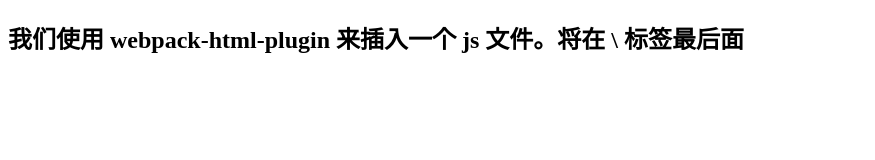
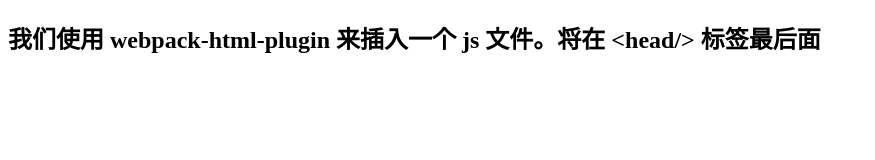
Before and after one commit to webSH/webpack02_WP4, a website built with webpack: page public/index.html in a window 1280 px wide. Shown: the whole page, without its empty margins (0-875 px from the left). Built offline with nearby package versions, Linux system fonts and the light colour scheme.

Commit message:
html &lt;< &gt;>

```diff
--- a/public/index.html
+++ b/public/index.html
@@ -7,6 +7,6 @@
 	<title>静态 html 模板文件</title>
 </head>
 <body>
-	<h2>我们使用 webpack-html-plugin 来插入一个 js 文件。将在 \<head\> 标签最后面</h2>
+	<h2>我们使用 webpack-html-plugin 来插入一个 js 文件。将在 &lt;head/&gt; 标签最后面</h2>
 </body>
 </html>
```
